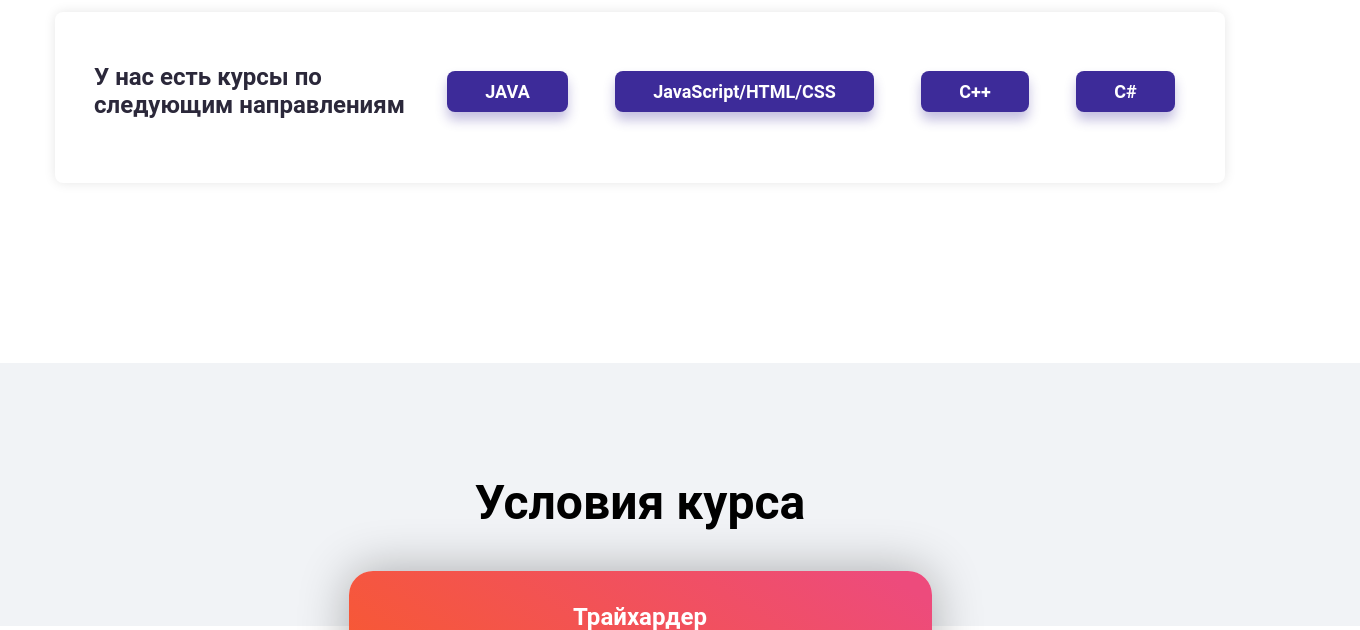
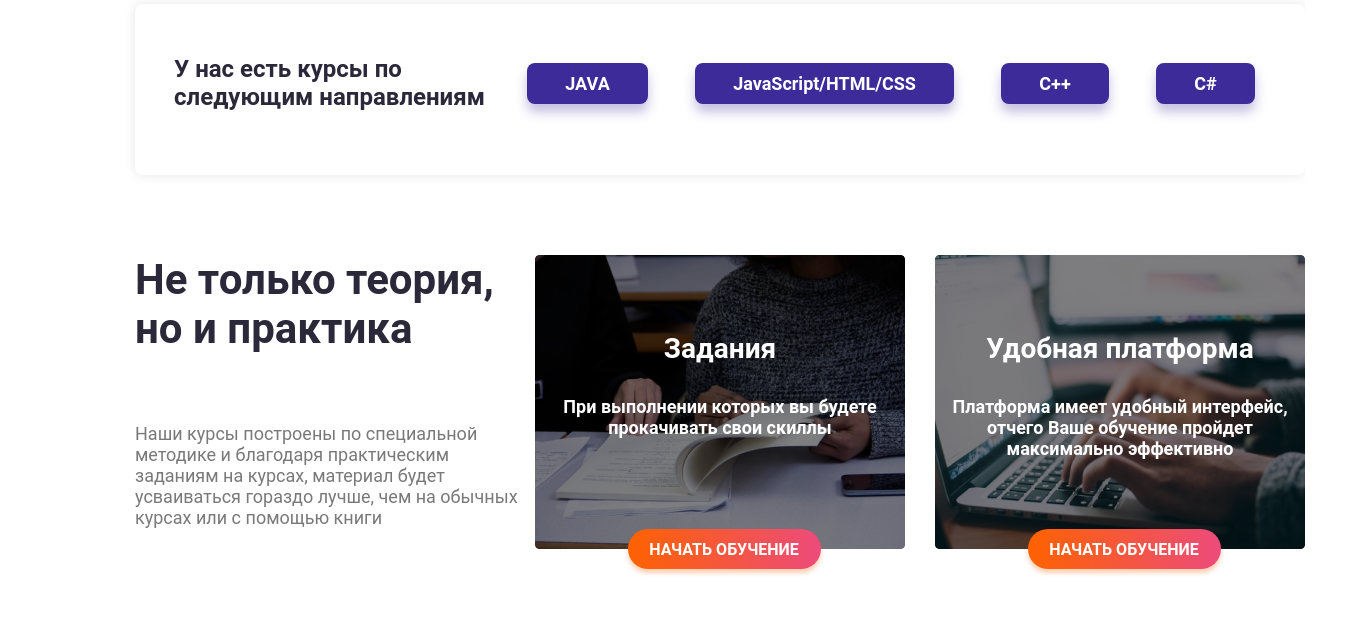
Before and after one commit to constantkek/web-school, a React (Create React App) app in the folder client-school/: page / in a window 1280 px wide. Shown: the part 850-1480 px from the top of the page, 1360 px wide, since content can reach past the window. Built offline with nearby package versions, Linux system fonts and the light colour scheme; the HTML template or start-up script is replaced by a standard one.

Commit message:
Landing finished

```diff
--- a/client-school/src/pages/Landing/Landing.css
+++ b/client-school/src/pages/Landing/Landing.css
@@ -1,3 +1,7 @@
+body {
+    margin: auto 0;
+}
+
 .App {
     display: flex;
     flex-direction: column;
@@ -10,5 +14,5 @@
 
 .landing {
     margin: 0;
-    width: 1440px;
+    width: 100%;
 }
--- a/client-school/src/pages/Landing/components/TheoryAndPractice/TheoryAndPractice.css
+++ b/client-school/src/pages/Landing/components/TheoryAndPractice/TheoryAndPractice.css
@@ -1,9 +1,11 @@
 .section-tap {
-  height: 400px;
+  position: relative;
+  height: 700px;
 }
 
 .cources-card {
   position: relative;
+  height: 300px;
 }
 
 .card-tap {
@@ -15,10 +17,6 @@
   background: #FFFFFF;
   box-shadow: 0px 0px 12px rgba(0, 0, 0, 0.1);
   border-radius: 8px;
-}
-
-.main-section {
-
 }
 
 .p-btn-text {
@@ -51,14 +49,112 @@
   display: flex;
   flex-direction: row;
   align-items: center;
-  /* padding: 10px 38px; */
   position: absolute;
-  /* width: 259px; */
   height: 41px;
-  /* left: 695px; */
   top: 108px;
   background: #3D2B99;
   box-shadow: 0px 8px 12px rgba(61, 43, 153, 0.3);
   border: none;
   border-radius: 8px;
 }
+
+.main-section {
+  position: relative;
+  height: 400px;
+}
+
+.h1-tap {
+  position: absolute;
+  width: 359px;
+  height: 98px;
+  left: 135px;
+  font-family: Roboto;
+  font-style: normal;
+  font-weight: bold;
+  font-size: 42px;
+  line-height: 49px;
+  color: #2B283A;
+  margin-top: 0;
+}
+
+.p-under-tap {
+  position: absolute;
+  width: 386px;
+  height: 105px;
+  left: 135px;
+  top: 150px;
+  font-family: Roboto;
+  font-style: normal;
+  font-weight: normal;
+  font-size: 18px;
+  line-height: 21px;
+  color: #797979;
+}
+
+.div-start-learing {
+  position: absolute;
+  width: 370px;
+  height: 294px;
+  border-radius: 4px;
+}
+
+#learning-first {
+  background: url('../../../../assets/tap-tasks.png');
+  left: 535px;
+}
+
+#learning-second {
+  background: url('../../../../assets/tap-laptop.png');
+  left: 935px;
+}
+
+.h3-tasks {
+  position: absolute;
+  width: 100%;
+  top: 77px;
+  font-family: Roboto;
+  font-style: normal;
+  font-weight: bold;
+  font-size: 28px;
+  line-height: 33px;
+  text-align: center;
+  color: #FFFFFF;
+  margin: 0 auto;
+}
+
+.under-tasks {
+  position: absolute;
+  width: 100%;
+  top: 141px;
+  font-family: Roboto;
+  font-style: normal;
+  font-weight: bold;
+  font-size: 18px;
+  line-height: 21px;
+  text-align: center;
+  color: #FFFFFF;
+  margin: 0 auto;
+}
+
+.btn-start-learning {
+  position: absolute;
+  width: 193px;
+  height: 40px;
+  left: 25%;
+  top: 274px;
+  background: linear-gradient(90.08deg, #FE6201 0.05%, #ED4B7C 99.92%);
+  box-shadow: 0px 4px 4px rgba(254, 98, 1, 0.3);
+  border-radius: 24px;
+  border: none;
+}
+
+.text-btn-learning {
+  font-family: Roboto;
+  font-style: normal;
+  font-weight: bold;
+  font-size: 16px;
+  line-height: 19px;
+  text-transform: uppercase;
+  color: #FFFFFF;
+  margin: auto;
+}
--- a/client-school/src/pages/Landing/components/TheoryAndPractice/TheoryAndPractice.jsx
+++ b/client-school/src/pages/Landing/components/TheoryAndPractice/TheoryAndPractice.jsx
@@ -12,7 +12,24 @@
         <button className="btn-card" style={{left: '1156px', width: '99px'}}><p className="p-btn-text">C#</p></button>
       </section>
       <section className="main-section">
-
+        <h1 className="h1-tap">Не только теория, но и практика</h1>
+        <p className="p-under-tap">Наши курсы построены по специальной
+          методике и благодаря практическим заданиям
+          на курсах, материал будет усваиваться
+          гораздо лучше, чем на обычных курсах или
+          с помощью книги</p>
+        <div className="div-start-learing" id="learning-first">
+          <h3 className="h3-tasks">Задания</h3>
+          <p className="under-tasks">При выполнении которых вы будете прокачивать свои скиллы</p>
+          <button className="btn-start-learning"><p className="text-btn-learning">Начать обучение</p></button>
+        </div>
+        <div className="div-start-learing" id="learning-second">
+          <h3 className="h3-tasks">Удобная платформа</h3>
+          <p className="under-tasks">Платформа имеет удобный интерфейс,
+            отчего Ваше обучение пройдет
+            максимально эффективно</p>
+          <button className="btn-start-learning"><p className="text-btn-learning">Начать обучение</p></button>
+        </div>
       </section>
     </section>
   )
```
Also changed, not shown: client-school/src/assets/tap-laptop.png (added), client-school/src/assets/tap-tasks.png (added).
